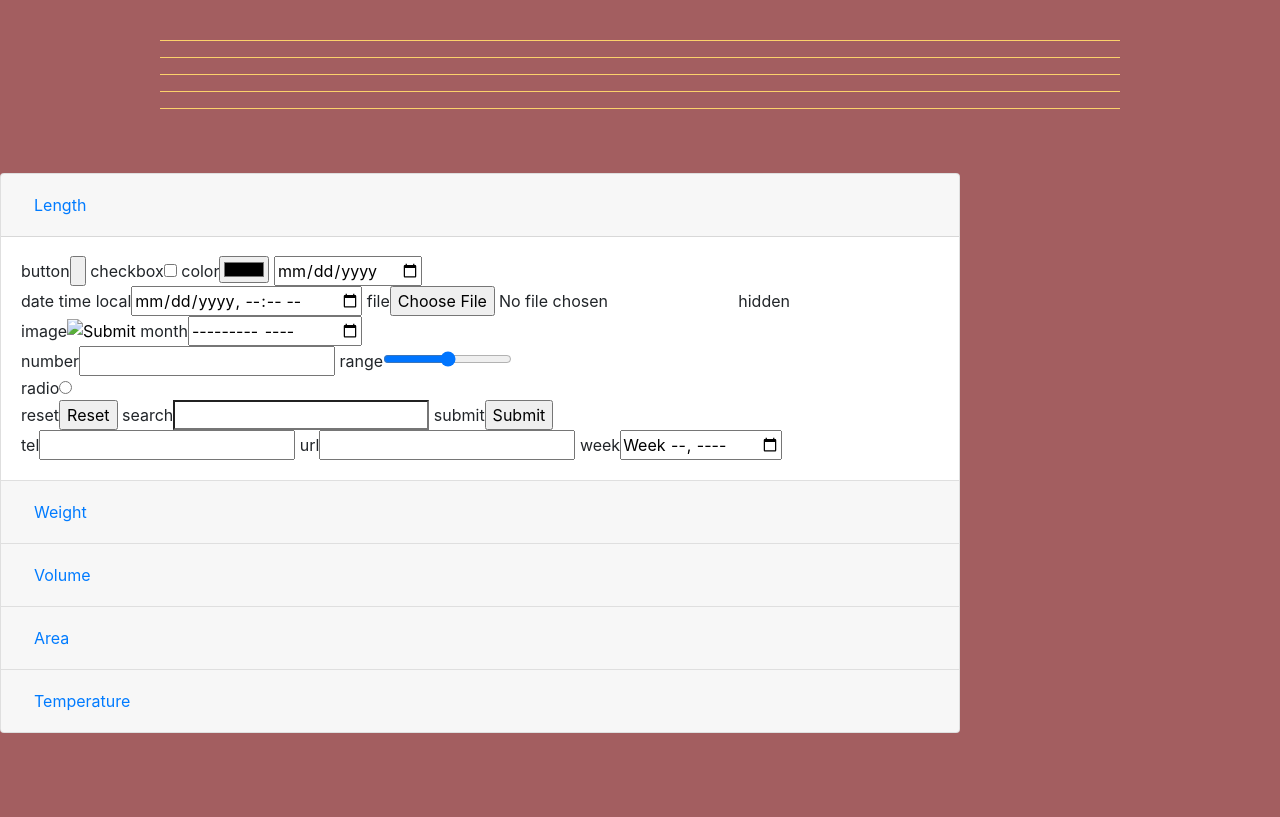
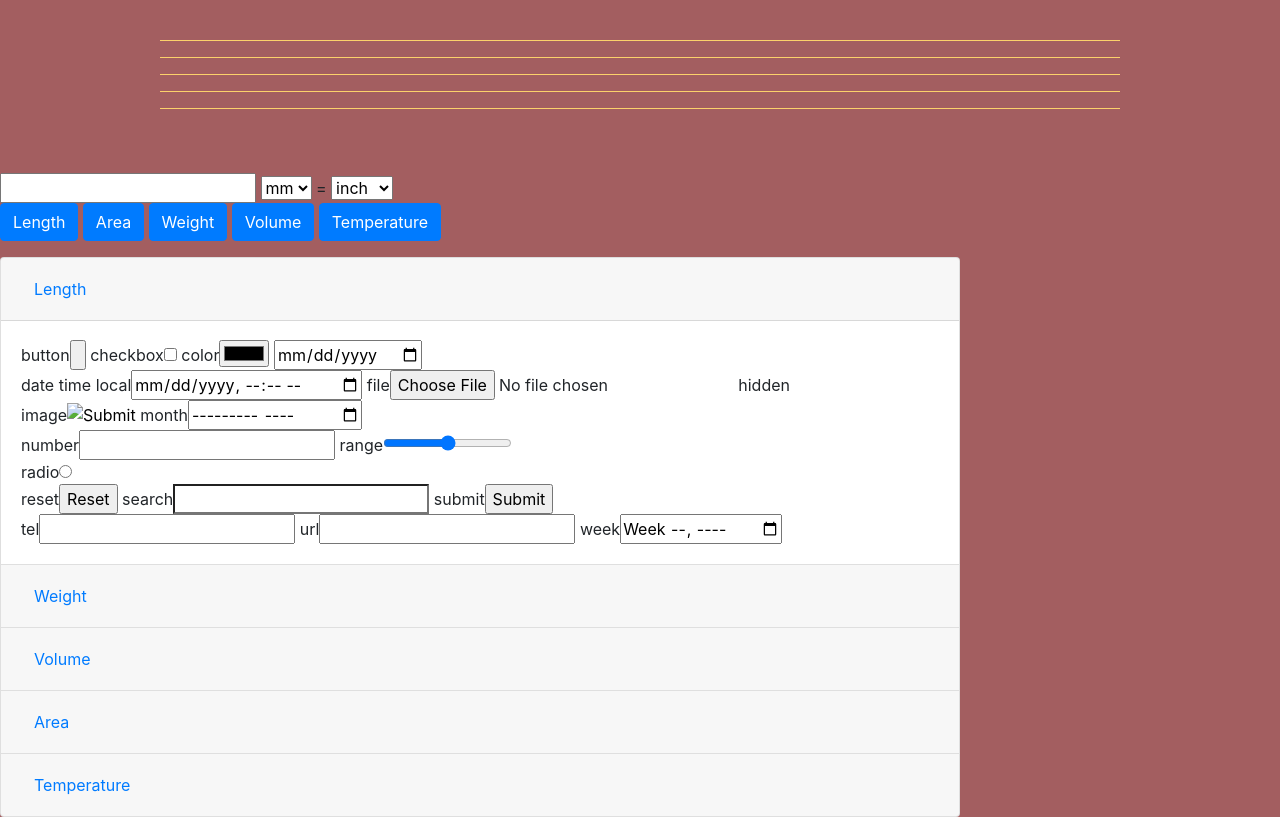
Before and after one commit to onanalee/daCalculate, a Flask app: page /index in a window 1280 px wide. Shown: the part 80-897 px from the top of the page. Before the commit the page ends 813 px from the top, so only its background shows below. Run offline with Flask 2, Linux system fonts and the light colour scheme.

Commit message:
collapse bootstrap

```diff
--- a/static/style.css
+++ b/static/style.css
@@ -13,3 +13,6 @@ body {
 #navBar {
     width: 75%;
 }
+#collapse {
+    width: 75%;
+}
--- a/templates/index.html
+++ b/templates/index.html
@@ -18,15 +18,15 @@
 
 
     <body>
-<select>
-    <option value="en">English</option>
-    <option value="kr">한국어</option>
-    <option>Francais</option>
-</select>
+        <select>
+            <option value="en">English</option>
+            <option value="kr">한국어</option>
+            <option>Francais</option>
+        </select>
 
 
         <nav class="navbar navbar-expand-lg navbar-light" style="background-color: #FCD16B;" id="navBar">
-            <a class="navbar-brand" >다 CALCULATE</a>
+            <a class="navbar-brand">다 CALCULATE</a>
             <button class="navbar-toggler" type="button" data-toggle="collapse" data-target="#navbarNav"
                     aria-controls="navbarNav" aria-expanded="false" aria-label="Toggle navigation">
                 <span class="navbar-toggler-icon"></span>
@@ -56,6 +56,72 @@
         <hr class="hr">
         <hr class="hr">
         <br> <br>
+
+        <input type="number">
+        <select>
+            <option>mm</option>
+            <option>cm</option>
+            <option>m</option>
+            <option>km</option>
+        </select>
+        =
+        <select>
+            <option>inch</option>
+            <option>feet</option>
+            <option>miles</option>
+            <option>km</option>
+        </select>
+        <div id="collapse">
+            <p>
+                <button class="btn btn-primary" type="button" data-toggle="collapse" data-target="#Length"
+                        aria-expanded="false" aria-controls="collapseExample">
+                    Length
+                </button>
+                <button class="btn btn-primary" type="button" data-toggle="collapse" data-target="#Area"
+                        aria-expanded="false" aria-controls="collapseExample">
+                    Area
+                </button>
+                <button class="btn btn-primary" type="button" data-toggle="collapse" data-target="#Weight"
+                        aria-expanded="false" aria-controls="collapseExample">
+                    Weight
+                </button>
+                <button class="btn btn-primary" type="button" data-toggle="collapse" data-target="#Volume"
+                        aria-expanded="false" aria-controls="collapseExample">
+                    Volume
+                </button>
+                <button class="btn btn-primary" type="button" data-toggle="collapse" data-target="#Temperature"
+                        aria-expanded="false" aria-controls="collapseExample">
+                    Temperature
+                </button>
+            </p>
+            <div class="collapse" id="Length">
+                <div class="card card-body">
+                    Anim pariatur cliche reprehenderit, enim eiusmod high life accusamus terry richardson ad squid.
+                    Nihil
+                    anim keffiyeh helvetica, craft beer labore wes anderson cred nesciunt sapiente ea proident.
+                </div>
+            </div>
+            <div class="collapse" id="Area">
+                <div class="card card-body">
+                    Card example 2
+                </div>
+            </div>
+            <div class="collapse" id="Weight">
+                <div class="card card-body">
+                    this is weight
+                </div>
+            </div>
+            <div class="collapse" id="Volume">
+                <div class="card card-body">
+                    this ivolume
+                </div>
+            </div>
+            <div class="collapse" id="Temperature">
+                <div class="card card-body">
+                    this is temp
+                </div>
+            </div>
+        </div>
 
 
         <div class="accordion" id="accordionExample">
```
